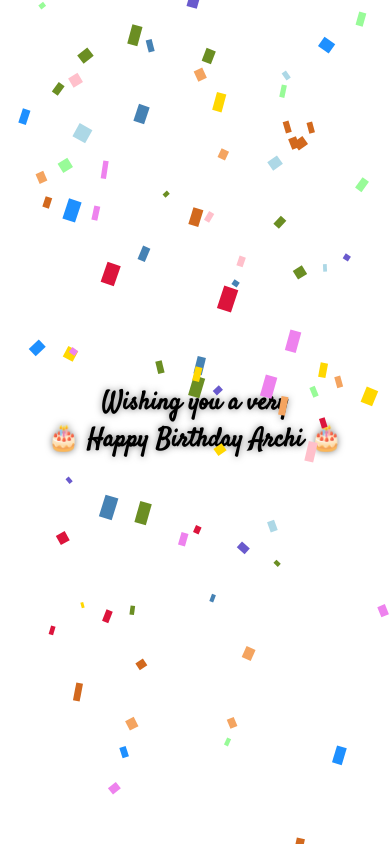
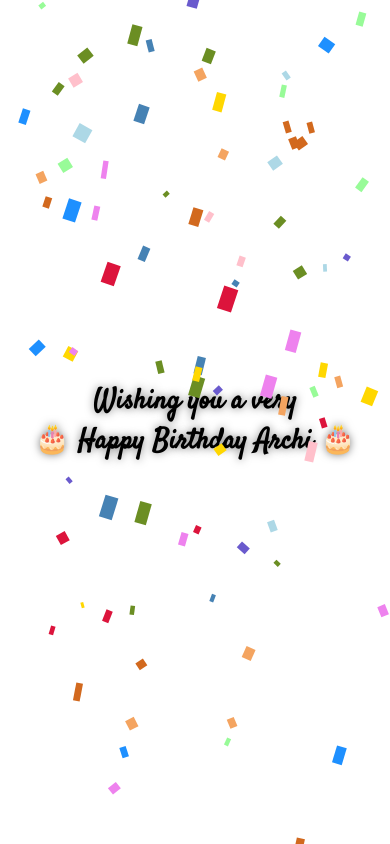
Before and after one commit to mdadnan10/wish.hithub.io, a plain HTML site: page index.html in a window 390 px wide. Drawn offline with Linux system fonts and the light colour scheme.

Commit message:
Wish her

```diff
--- a/index.html
+++ b/index.html
@@ -37,7 +37,7 @@
         }
         @media (max-width: 785px) {
         html {
-          font-size: 23%;
+          font-size: 25%;
         }
       }
     </style>
```
